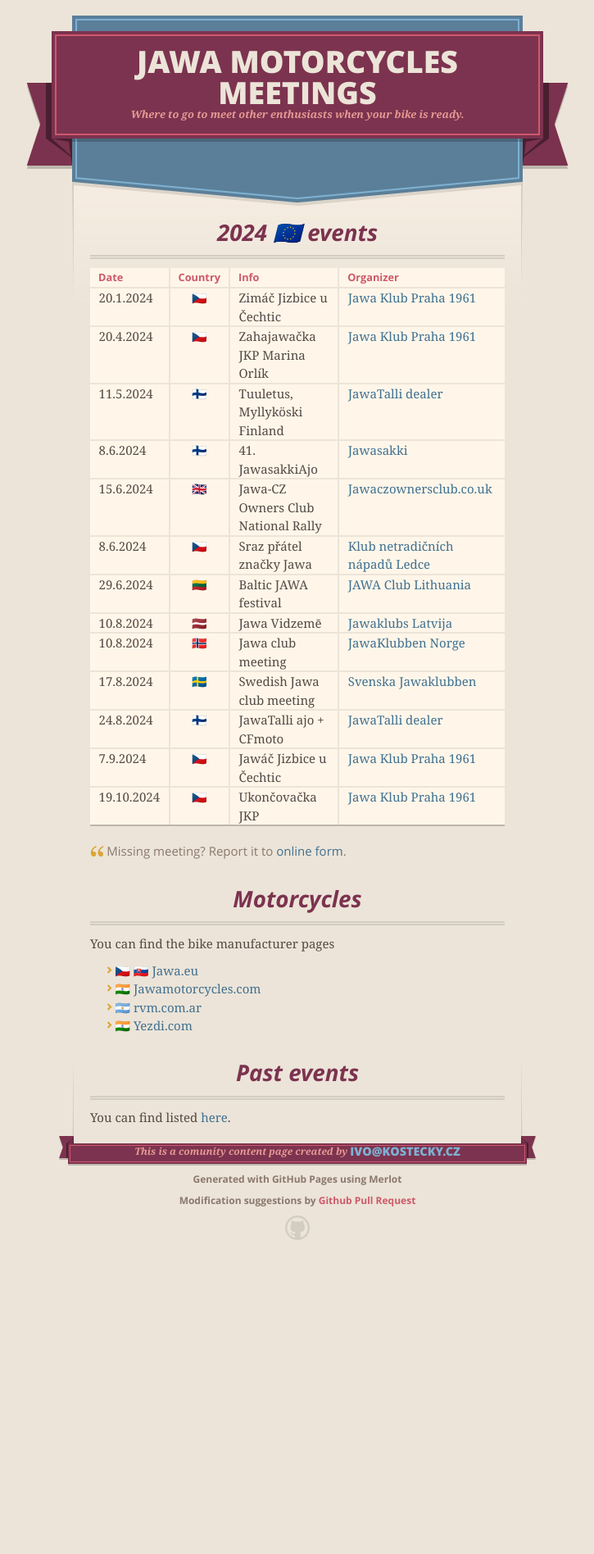
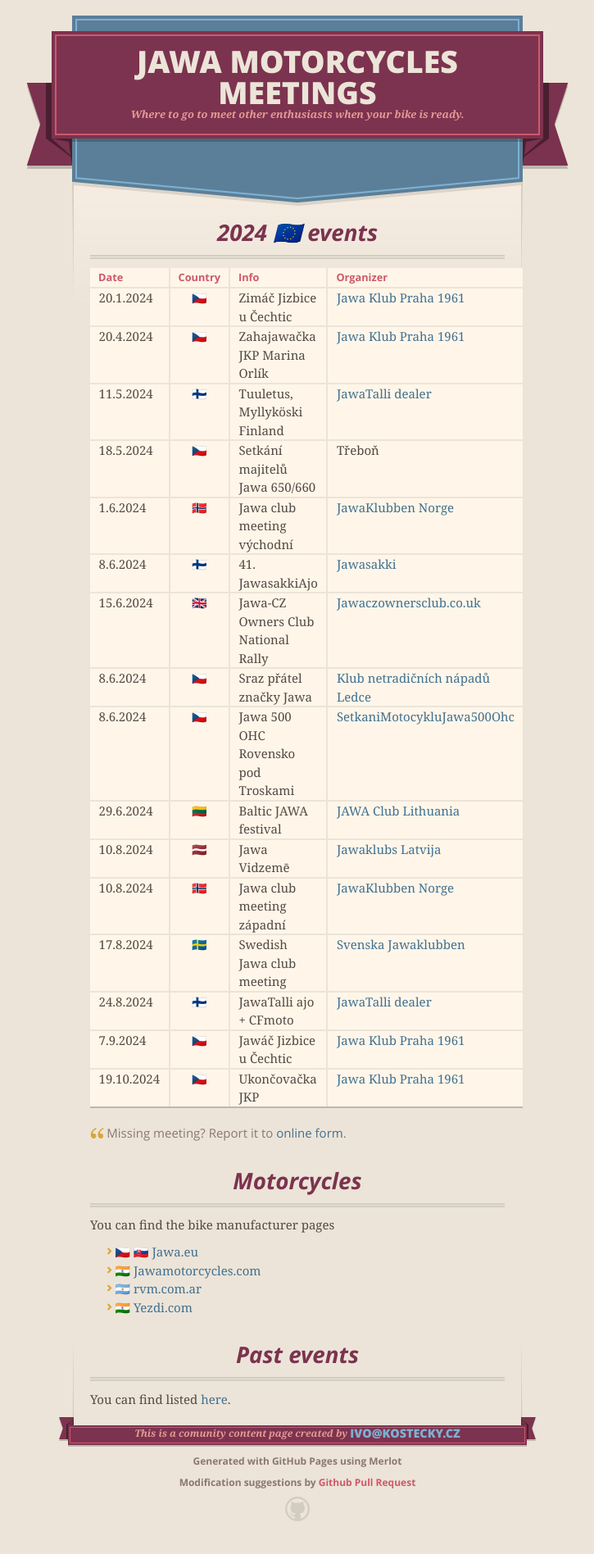
Before and after one commit to microkost/jawamotorcycles.cz, a Jekyll site: the page built from docs/index.md, in a window 1280 px wide. Shown: the whole page at 82% size, without its empty margins (277-1002 px from the left). Built offline with Jekyll 4.4.1, drawn with Linux system fonts in a browser that asks for light colours; our own code applies the rules of GitHub Pages for plain Markdown files; before the commit the page ends 1553 px from its top, so only the background shows below that.

```diff
--- a/docs/index.md
+++ b/docs/index.md
@@ -9,12 +9,15 @@ layout: default
 |  20.1.2024 | 🇨🇿 | Zimáč Jizbice u Čechtic | [Jawa Klub Praha 1961](http://www.jawaklub.cz/kalendar) |
 |  20.4.2024 | 🇨🇿 | Zahajawačka JKP Marina Orlík | [Jawa Klub Praha 1961](http://www.jawaklub.cz/kalendar) |
 |  11.5.2024 | 🇫🇮 | Tuuletus, Myllyköski Finland | [JawaTalli dealer](https://www.jawatalli.fi/news/) |
+|  18.5.2024 | 🇨🇿 | Setkání majitelů Jawa 650/660 | Třeboň |
+|   1.6.2024 | 🇳🇴 | Jawa club meeting východní | [JawaKlubben Norge](assets/2024/jawa-norway-2024-june.jpg) |
 |   8.6.2024 | 🇫🇮 | 41. JawasakkiAjo | [Jawasakki](https://www.jawasakki.fi/tapahtuma/jawasakkiajot-2024/) |
 |  15.6.2024 | 🇬🇧 | Jawa-CZ Owners Club National Rally | [Jawaczownersclub.co.uk](http://www.jawaczownersclub.co.uk/events.htm) |
 |   8.6.2024 | 🇨🇿 | Sraz přátel značky Jawa | [Klub netradičních nápadů Ledce](https://www.knnledce.cz/index.php?id=sraz-patel-jawy-a-malotraktor) |
+|   8.6.2024 | 🇨🇿 | Jawa 500 OHC Rovensko pod Troskami | [SetkaniMotocykluJawa500Ohc](https://www.facebook.com/SetkaniMotocykluJawa500Ohc) |
 |  29.6.2024 | 🇱🇹 | Baltic JAWA festival | [JAWA Club Lithuania](https://www.facebook.com/profile.php?id=100077316098945&sk=events) |
 |  10.8.2024 | 🇱🇻 | Jawa Vidzemē | [Jawaklubs Latvija](https://www.facebook.com/Jawaklubs/events) |
-|  10.8.2024 | 🇳🇴 | Jawa club meeting | [JawaKlubben Norge](http://jawaklubben.no/) |
+|  10.8.2024 | 🇳🇴 | Jawa club meeting západní | [JawaKlubben Norge](http://jawaklubben.no/) |
 |  17.8.2024 | 🇸🇪 | Swedish Jawa club meeting | [Svenska Jawaklubben](https://jawaklubben.se/) |
 |  24.8.2024 | 🇫🇮 | JawaTalli ajo + CFmoto | [JawaTalli dealer](https://www.jawatalli.fi/news/) |
 |   7.9.2024 | 🇨🇿 | Jawáč Jizbice u Čechtic | [Jawa Klub Praha 1961](http://www.jawaklub.cz/kalendar) |
```
Also changed, not shown: docs/past-events.md (+0 -4 lines).
